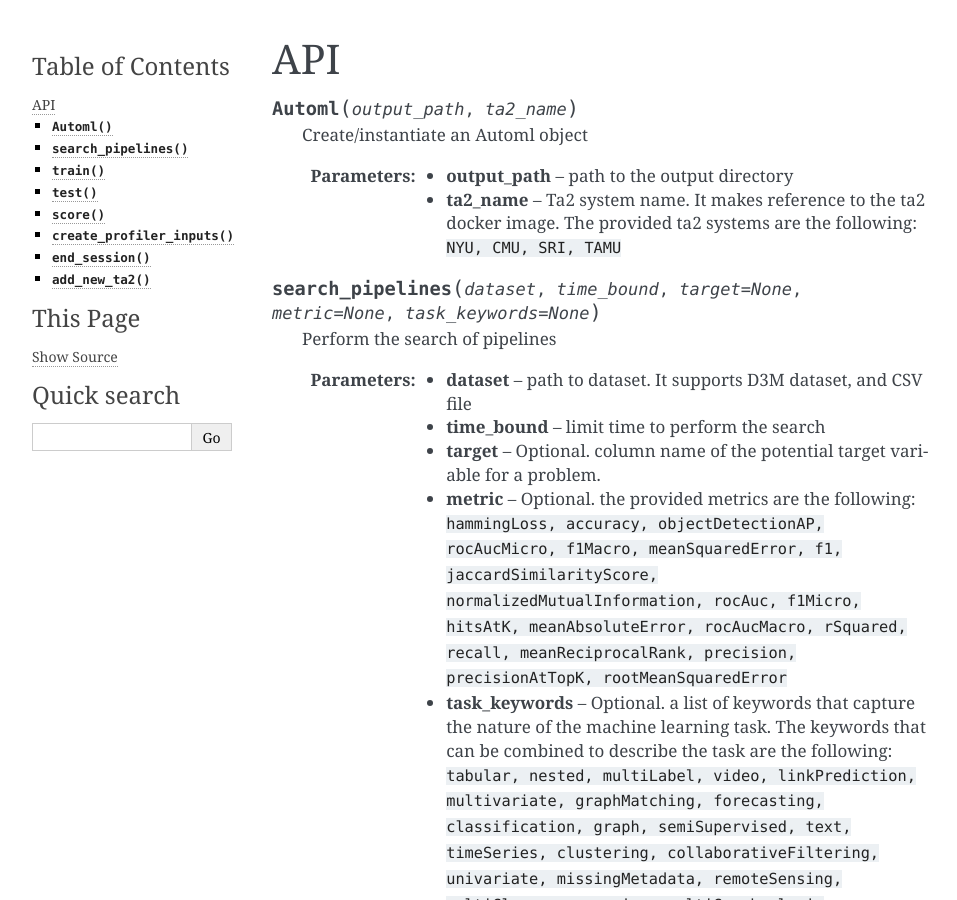
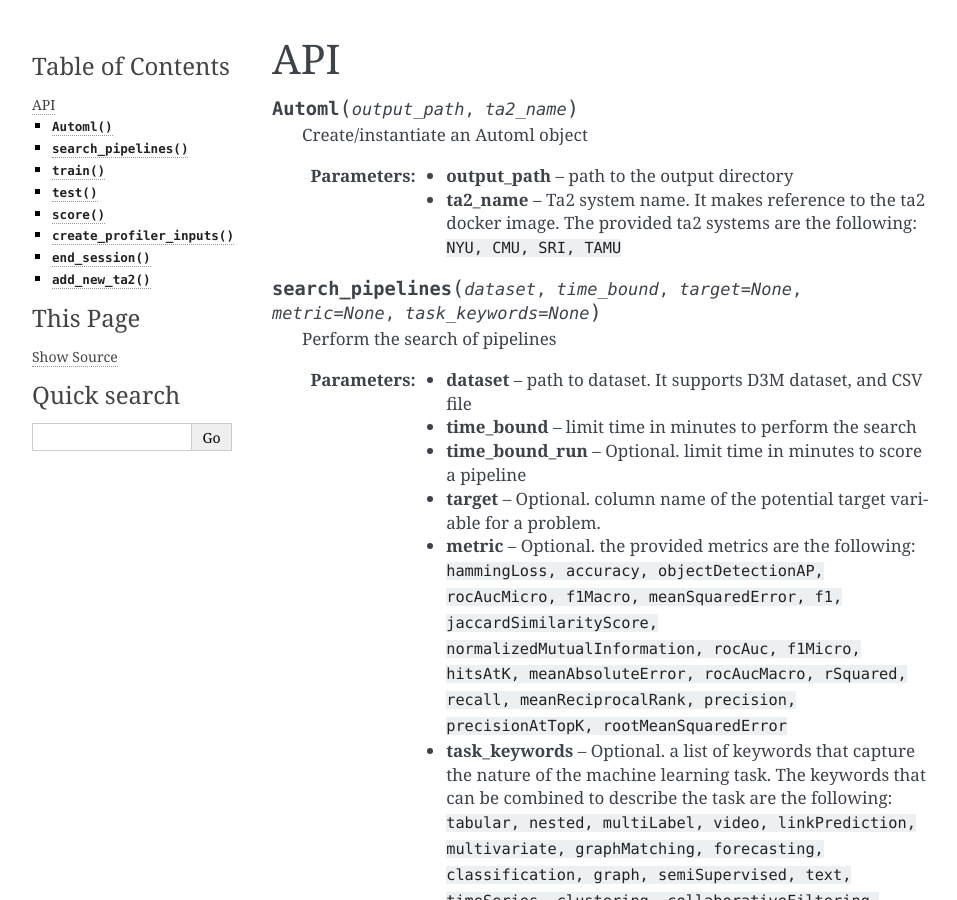
Before and after one commit to VIDA-NYU/d3m_interface, a Sphinx documentation site: the page built from docs/source/api.rst, in a window 1280 px wide and 900 px high. Shown: the whole window, without its empty margins (148-1105 px from the left). Built offline with Sphinx 7.4.7, drawn with Linux system fonts in a browser that asks for light colours.

Commit message:
Update documentation

```diff
--- a/docs/source/api.rst
+++ b/docs/source/api.rst
@@ -13,7 +13,8 @@ API
    Perform the search of pipelines
 
    :param dataset: path to dataset. It supports D3M dataset, and CSV file
-   :param time_bound: limit time to perform the search
+   :param time_bound: limit time in minutes to perform the search
+   :param time_bound_run: Optional. limit time in minutes to score a pipeline
    :param target: Optional. column name of the potential target variable for a problem.
    :param metric: Optional. the provided metrics are the following: ``hammingLoss, accuracy, objectDetectionAP, rocAucMicro, f1Macro, meanSquaredError, f1, jaccardSimilarityScore, normalizedMutualInformation, rocAuc, f1Micro, hitsAtK, meanAbsoluteError, rocAucMacro, rSquared, recall, meanReciprocalRank, precision, precisionAtTopK, rootMeanSquaredError``
    :param task_keywords: Optional. a list of keywords that capture the nature of the machine learning task. The keywords that can be combined to describe the task are the following: ``tabular, nested, multiLabel, video, linkPrediction, multivariate, graphMatching, forecasting, classification, graph, semiSupervised, text, timeSeries, clustering, collaborativeFiltering, univariate, missingMetadata, remoteSensing, multiClass, regression, multiGraph, lupi, relational, audio, grouped, objectDetection, vertexNomination, communityDetection, geospatial, image, overlapping, nonOverlapping, speech, vertexClassification, binary``
```
